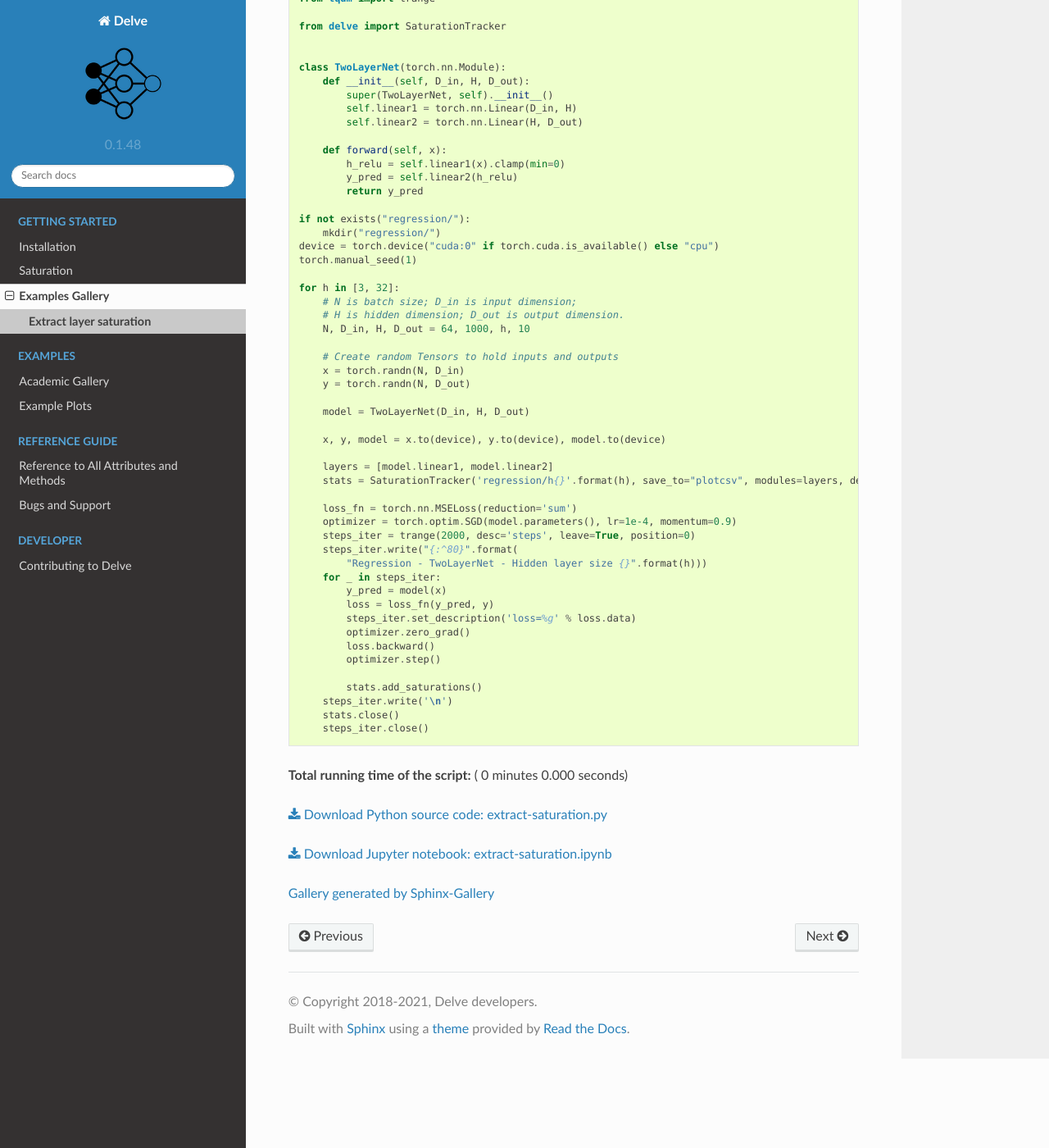
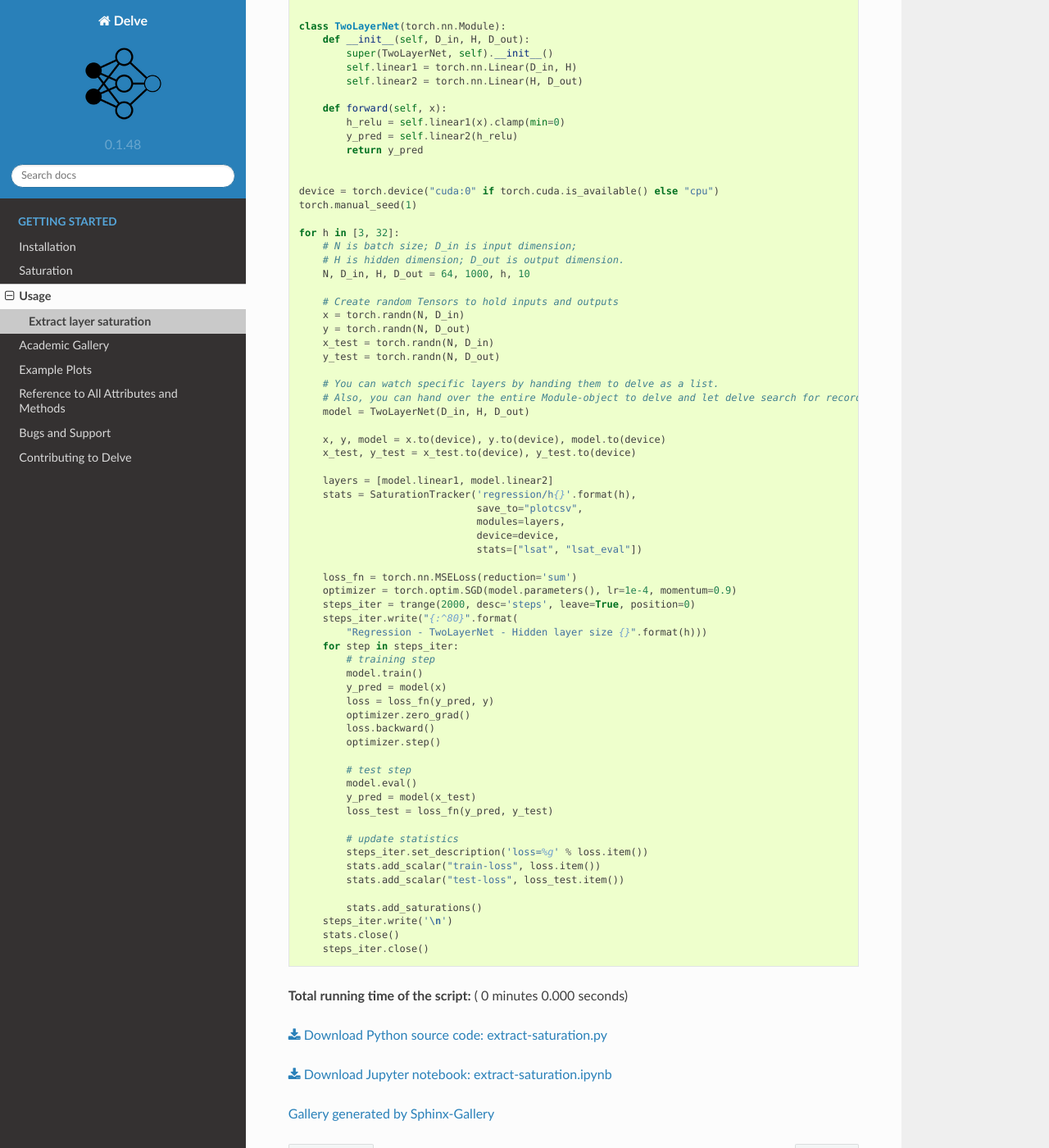
Before and after one commit to delve-team/delve, a Sphinx documentation site: the page built from docs/source/gallery/extract-saturation.rst, in a window 1280 px wide and 1400 px high, scrolled down 399 px. Shown: the whole window at 82% size. Built offline with Sphinx 7.4.7 and the Read the Docs theme 2.0.0, drawn with Linux system fonts in a browser that asks for light colours; some of the changed text lies outside the part shown.

Commit message:
[docs] Improve docs

```diff
--- a/docs/source/gallery/extract-saturation.py
+++ b/docs/source/gallery/extract-saturation.py
@@ -3,8 +3,6 @@ Extract layer saturation
 ------------------------
 Extract layer saturation with Delve.
 """
-from os.path import exists
-
 import torch
 from tqdm import trange
 
@@ -34,10 +32,15 @@ for h in [3, 32]:
     # Create random Tensors to hold inputs and outputs
     x = torch.randn(N, D_in)
     y = torch.randn(N, D_out)
+    x_test = torch.randn(N, D_in)
+    y_test = torch.randn(N, D_out)
 
+    # You can watch specific layers by handing them to delve as a list.
+    # Also, you can hand over the entire Module-object to delve and let delve search for recordable layers.
     model = TwoLayerNet(D_in, H, D_out)
 
     x, y, model = x.to(device), y.to(device), model.to(device)
+    x_test, y_test = x_test.to(device), y_test.to(device)
 
     layers = [model.linear1, model.linear2]
     stats = SaturationTracker('regression/h{}'.format(h),
@@ -51,13 +54,24 @@ for h in [3, 32]:
     steps_iter = trange(2000, desc='steps', leave=True, position=0)
     steps_iter.write("{:^80}".format(
         "Regression - TwoLayerNet - Hidden layer size {}".format(h)))
-    for _ in steps_iter:
+    for step in steps_iter:
+        # training step
+        model.train()
         y_pred = model(x)
         loss = loss_fn(y_pred, y)
-        steps_iter.set_description('loss=%g' % loss.data)
         optimizer.zero_grad()
         loss.backward()
         optimizer.step()
+
+        # test step
+        model.eval()
+        y_pred = model(x_test)
+        loss_test = loss_fn(y_pred, y_test)
+
+        # update statistics
+        steps_iter.set_description('loss=%g' % loss.item())
+        stats.add_scalar("train-loss", loss.item())
+        stats.add_scalar("test-loss", loss_test.item())
 
         stats.add_saturations()
     steps_iter.write('\n')
--- a/docs/source/gallery/extract-saturation.rst
+++ b/docs/source/gallery/extract-saturation.rst
@@ -22,12 +22,9 @@ Extract layer saturation
 ------------------------
 Extract layer saturation with Delve.
 
-.. GENERATED FROM PYTHON SOURCE LINES 6-64
+.. GENERATED FROM PYTHON SOURCE LINES 6-80
 
 .. code-block:: python
-
-    from os import mkdir
-    from os.path import exists
 
     import torch
     from tqdm import trange
@@ -46,8 +43,7 @@ Extract layer saturation with Delve.
             y_pred = self.linear2(h_relu)
             return y_pred
 
-    if not exists("regression/"):
-        mkdir("regression/")
+
     device = torch.device("cuda:0" if torch.cuda.is_available() else "cpu")
     torch.manual_seed(1)
 
@@ -59,26 +55,46 @@ Extract layer saturation with Delve.
         # Create random Tensors to hold inputs and outputs
         x = torch.randn(N, D_in)
         y = torch.randn(N, D_out)
+        x_test = torch.randn(N, D_in)
+        y_test = torch.randn(N, D_out)
 
+        # You can watch specific layers by handing them to delve as a list.
+        # Also, you can hand over the entire Module-object to delve and let delve search for recordable layers.
         model = TwoLayerNet(D_in, H, D_out)
 
         x, y, model = x.to(device), y.to(device), model.to(device)
+        x_test, y_test = x_test.to(device), y_test.to(device)
 
         layers = [model.linear1, model.linear2]
-        stats = SaturationTracker('regression/h{}'.format(h), save_to="plotcsv", modules=layers, device=device, stats=["lsat", "lsat_eval"])
+        stats = SaturationTracker('regression/h{}'.format(h),
+                                  save_to="plotcsv",
+                                  modules=layers,
+                                  device=device,
+                                  stats=["lsat", "lsat_eval"])
 
         loss_fn = torch.nn.MSELoss(reduction='sum')
         optimizer = torch.optim.SGD(model.parameters(), lr=1e-4, momentum=0.9)
         steps_iter = trange(2000, desc='steps', leave=True, position=0)
         steps_iter.write("{:^80}".format(
             "Regression - TwoLayerNet - Hidden layer size {}".format(h)))
-        for _ in steps_iter:
+        for step in steps_iter:
+            # training step
+            model.train()
             y_pred = model(x)
             loss = loss_fn(y_pred, y)
-            steps_iter.set_description('loss=%g' % loss.data)
             optimizer.zero_grad()
             loss.backward()
             optimizer.step()
+
+            # test step
+            model.eval()
+            y_pred = model(x_test)
+            loss_test = loss_fn(y_pred, y_test)
+
+            # update statistics
+            steps_iter.set_description('loss=%g' % loss.item())
+            stats.add_scalar("train-loss", loss.item())
+            stats.add_scalar("test-loss", loss_test.item())
 
             stats.add_saturations()
         steps_iter.write('\n')
```
Also changed, not shown: docs/source/delve.rst (+0 -11 lines), docs/source/index.rst (+3 -86 lines), docs/source/install.rst (+0 -10 lines), .pre-commit-config.yaml, docs/source/gallery/extract-saturation.ipynb.
